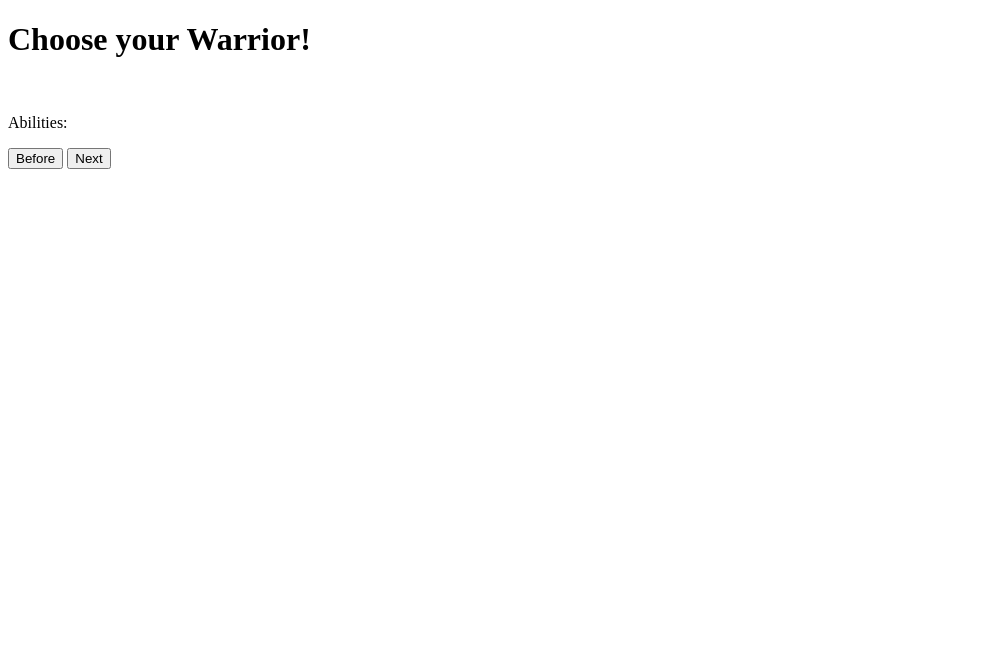
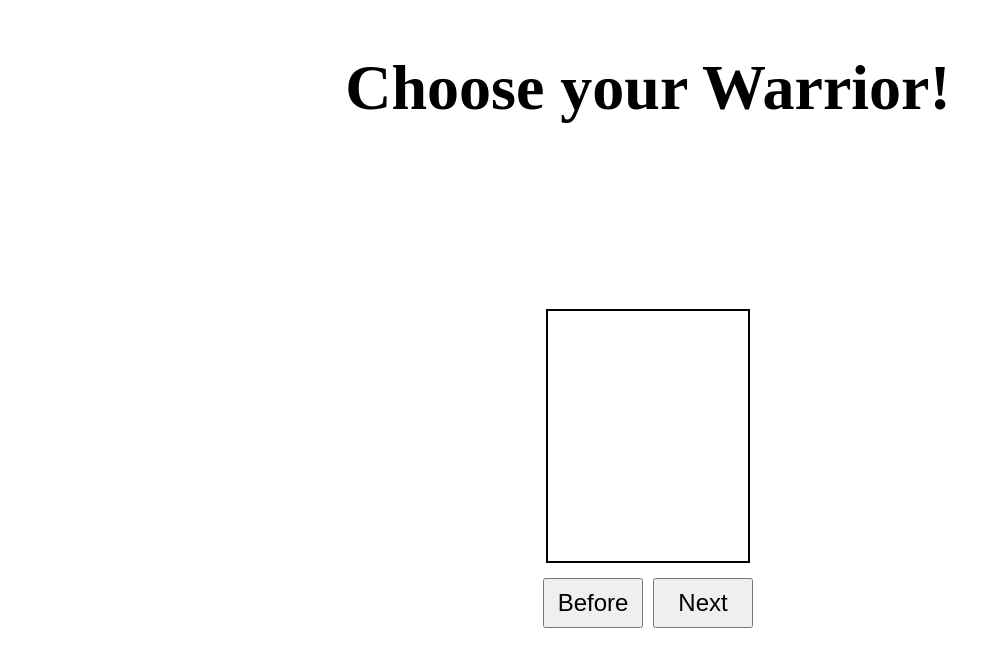
Before and after one commit to isaicastro1/Search-Pokemon, a plain HTML site: page index.html in a window 1280 px wide. Shown: the whole page, without its empty margins (0-1001 px from the left). Drawn offline with Linux system fonts and the light colour scheme.

Commit message:
Update and rename pokemon.html to index.html

```diff
--- a/pokemon.html
+++ b/index.html
@@ -5,7 +5,7 @@
     <meta http-equiv="X-UA-Compatible" content="IE=edge">
     <meta name="viewport" content="width=device-width, initial-scale=1.0">
     <title>Pokemon</title>
-    <link rel="stylesheet" href="pokemon.css">
+    <link rel="stylesheet" href="style.css">
 </head>
 <body>
     <div class="title">
@@ -24,5 +24,5 @@
     </div>
 
 </body>
-    <script src="pokemon.js"></script>
+    <script src="script.js"></script>
 </html>
```
